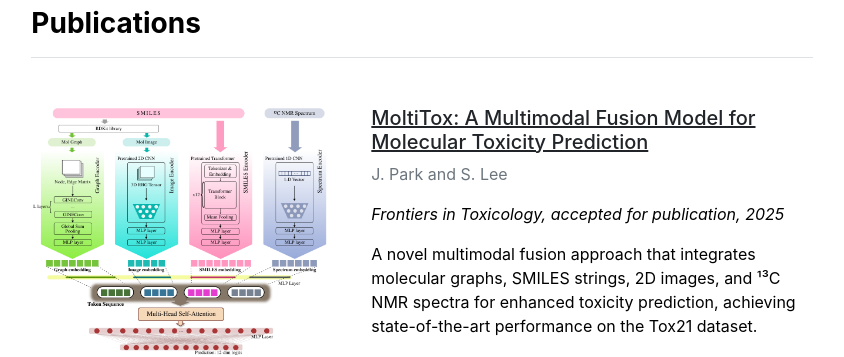
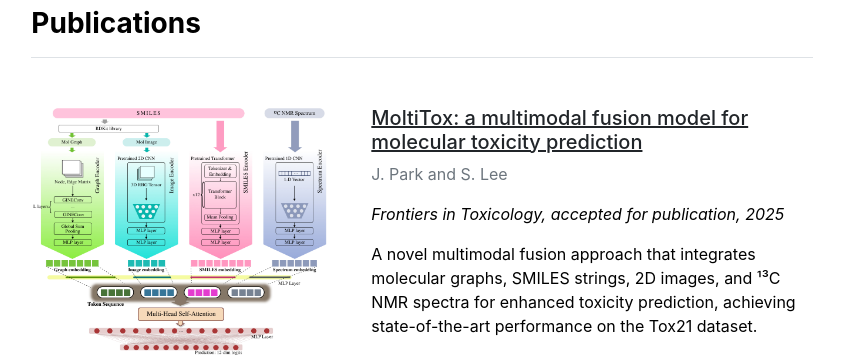
Before and after one commit to junwoop0/junwoop0.github.io, a Jekyll site: the page built from publications.md, in a window 1280 px wide. Shown: the part 154-511 px from the top of the page, without its empty margins (218-1062 px from the left). Built offline with Jekyll 4.4.1, drawn with Linux system fonts in a browser that asks for light colours.

Commit message:
update profile

```diff
--- a/_data/publications.yml
+++ b/_data/publications.yml
@@ -1,5 +1,5 @@
 featured:
-- title: 'MoltiTox: A Multimodal Fusion Model for Molecular Toxicity Prediction'
+- title: 'MoltiTox: a multimodal fusion model for molecular toxicity prediction'
   authors: 'J. Park and S. Lee'
   venue: 'Frontiers in Toxicology, accepted for publication, 2025'
   description: 'A novel multimodal fusion approach that integrates molecular graphs, SMILES strings, 2D images, and ¹³C NMR spectra for enhanced toxicity prediction, achieving state-of-the-art performance on the Tox21 dataset.'
@@ -7,7 +7,7 @@ featured:
   url: '#'
 
 index:
-- title: 'MoltiTox: A Multimodal Fusion Model for Molecular Toxicity Prediction'
+- title: 'MoltiTox: a multimodal fusion model for molecular toxicity prediction'
   authors: 'J. Park and S. Lee'
   venue: 'Frontiers in Toxicology, accepted for publication, 2025'
   description: 'A novel multimodal fusion approach that integrates molecular graphs, SMILES strings, 2D images, and ¹³C NMR spectra for enhanced toxicity prediction, achieving state-of-the-art performance on the Tox21 dataset.'
```
